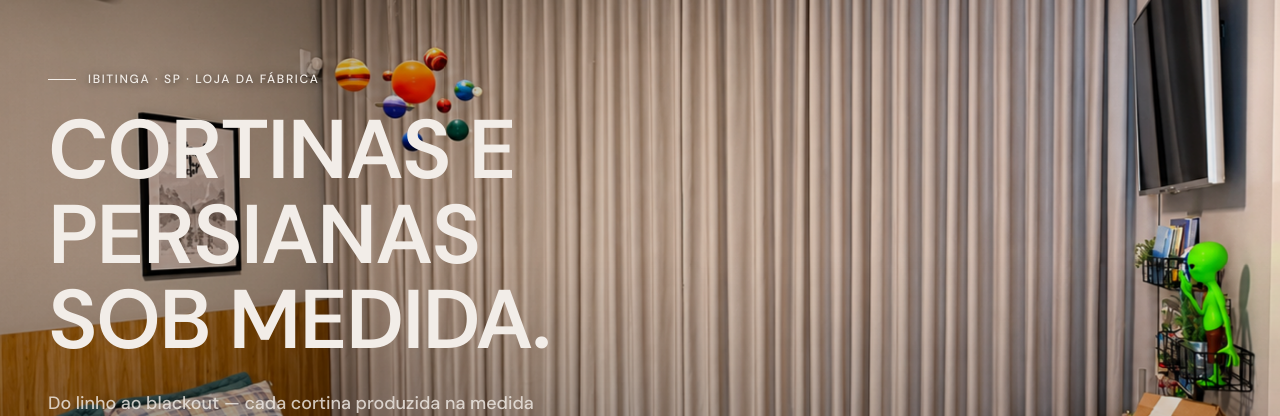
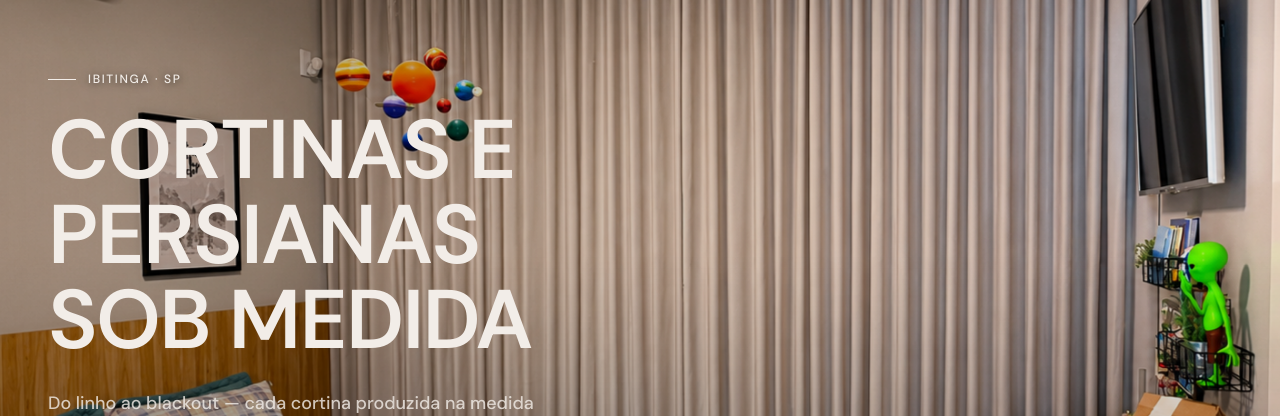
Before and after one commit to AndressaCabrall/maravilhaenxovais, a Next.js app: page / in a window 1280 px wide. Shown: the part 186-602 px from the top of the page. Built offline with nearby package versions, Linux system fonts and the light colour scheme; no server answers.

Commit message:
Preloader só exibe uma vez por sessão; pequenos ajustes de texto no Hero
- HomePreloader usa sessionStorage para não repetir a animação em
  navegações subsequentes dentro da mesma sessão.
- Remove ponto final do título do Hero e "Loja da Fábrica" do eyebrow.

```diff
--- a/src/components/layout/Preloader/HomePreloader.jsx
+++ b/src/components/layout/Preloader/HomePreloader.jsx
@@ -1,11 +1,23 @@
-// src/components/layout/Preloader/HomePreloader.jsx — só exibe o Preloader na home
+// src/components/layout/Preloader/HomePreloader.jsx — só exibe o Preloader no primeiro carregamento da home
 'use client'
 
+import { useState, useEffect } from 'react'
 import { usePathname } from 'next/navigation'
 import Preloader from './Preloader'
 
+const CHAVE = 'maravilha-preloader-exibido'
+
 export default function HomePreloader() {
   const pathname = usePathname()
-  if (pathname !== '/') return null
+  const [mostrar, setMostrar] = useState(false)
+
+  useEffect(() => {
+    if (pathname !== '/') return
+    if (sessionStorage.getItem(CHAVE)) return
+    sessionStorage.setItem(CHAVE, '1')
+    setMostrar(true)
+  }, [pathname])
+
+  if (!mostrar) return null
   return <Preloader />
 }
--- a/src/components/sections/HeroSlider/HeroSlider.jsx
+++ b/src/components/sections/HeroSlider/HeroSlider.jsx
@@ -97,11 +97,11 @@ export default function HeroSlider() {
 
             <div className={styles.eyebrow}>
               <span className={styles.eyebrowLine} aria-hidden="true" />
-              <span className={styles.eyebrowText}>Ibitinga · SP · Loja da Fábrica</span>
+              <span className={styles.eyebrowText}>Ibitinga · SP </span>
             </div>
 
             <h1 id="hero-titulo" ref={tituloRef} className={styles.titulo}>
-              Cortinas e persianas sob medida.
+              Cortinas e persianas sob medida
             </h1>
 
             <p className={styles.subtitulo}>{slide.subtitulo}</p>
```
